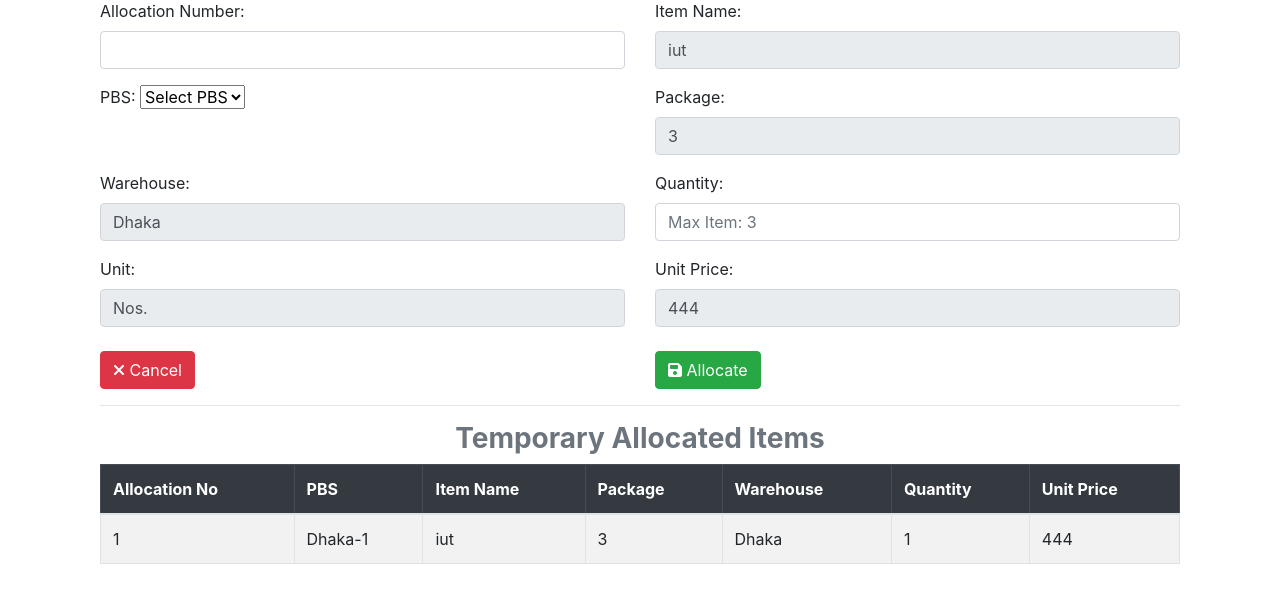
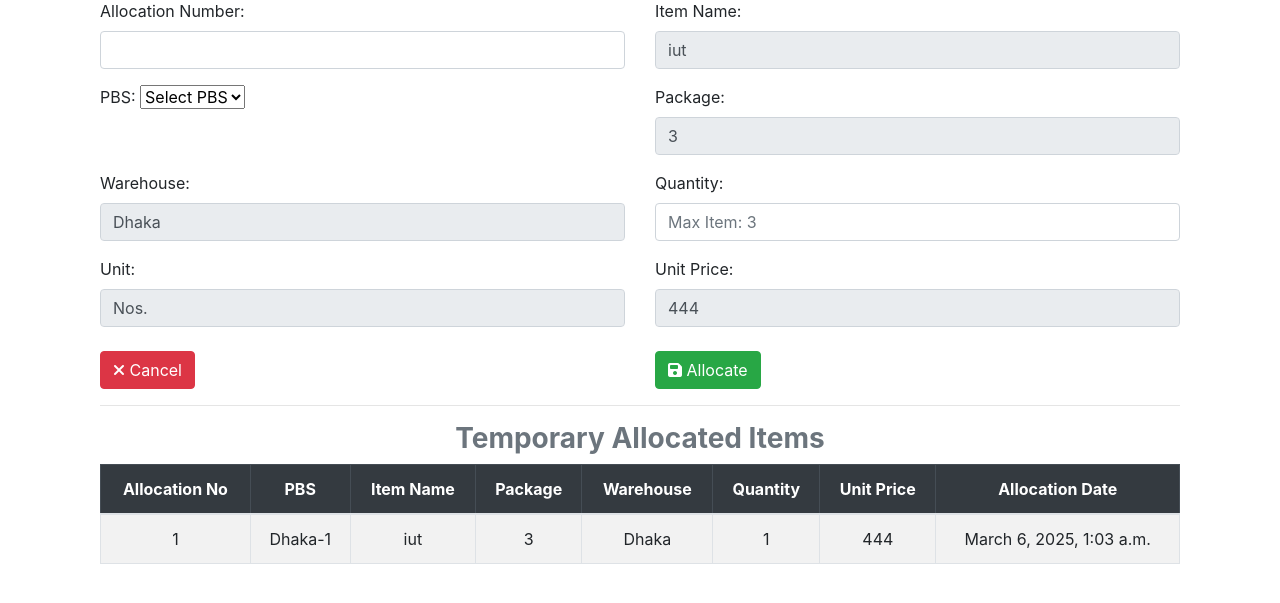
Before and after one commit to Rafid41/Allocation-Management, a Django app: page /allocation/allocate_item/14/ in a window 1280 px wide. Shown: the part 147-750 px from the top of the page. Run offline with Django 5.2, Linux system fonts and the light colour scheme; data comes from the database, SQL or seed files in the repository; both versions use the stored data as it was after the commit; some libraries are stand-ins or nearby versions.

Commit message:
temporary allocation: added date

```diff
--- a/App_Allocation/models.py
+++ b/App_Allocation/models.py
@@ -19,6 +19,7 @@ class Temporary_Allocation(models.Model):
     warehouse = models.CharField(max_length=50)  # Locked until Item is selected
     quantity = models.IntegerField()  # Placeholder: max available quantity from Item model
     price = models.BigIntegerField()  # Auto-fetched from Item model (not editable)
+    created_at = models.DateTimeField(auto_now_add=True)
 
     def __str__(self):
         return f"Allocation {self.allocation_no}"
@@ -32,6 +33,7 @@ class Final_Allocation(models.Model):
     warehouse = models.CharField(max_length=50)  # Locked until Item is selected
     quantity = models.IntegerField()  # Placeholder: max available quantity from Item model
     price = models.BigIntegerField()  # Auto-fetched from Item model (not editable)
+    created_at = models.DateTimeField(auto_now_add=True)
 
     def __str__(self):
         return f"Allocation {self.allocation_no}"
--- a/templates/App_Allocation/allocate_item.html
+++ b/templates/App_Allocation/allocate_item.html
@@ -99,6 +99,7 @@
                     <th>Warehouse</th>
                     <th>Quantity</th>
                     <th>Unit Price</th>
+                    <th>Allocation Date</th>
                 </tr>
             </thead>
             <tbody>
@@ -111,6 +112,7 @@
                     <td>{{ allocation.warehouse }}</td>
                     <td>{{ allocation.quantity }}</td>
                     <td>{{ allocation.price }}</td>
+                    <td>{{ allocation.created_at }}</td>
                 </tr>
                 {% empty %}
                 <tr>
@@ -133,5 +135,11 @@
         float: right;
         cursor: pointer;
     }
+
+    .table td, .table th {
+        text-align: center;
+        vertical-align: middle;
+}
+
 </style>
 {% endblock %}
```
Also changed, not shown: App_Allocation/migrations/0006_final_allocation_created_at_and_more.py (added), db.sqlite3.
